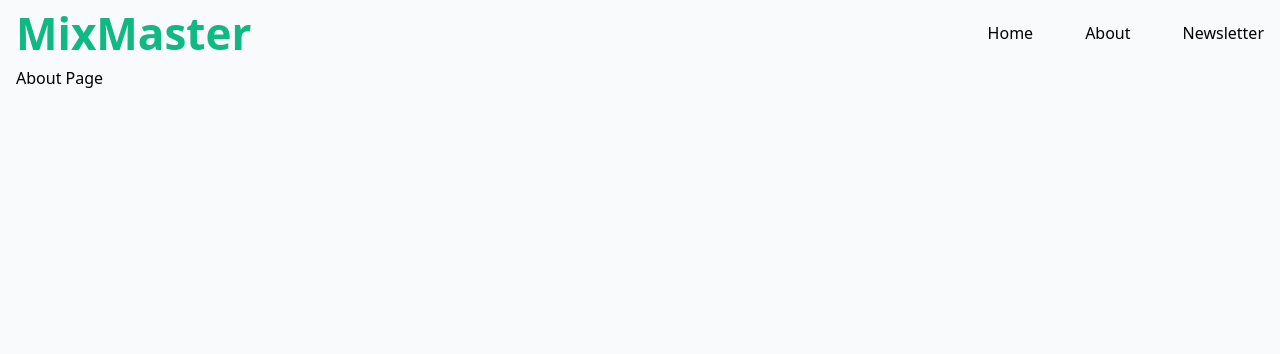
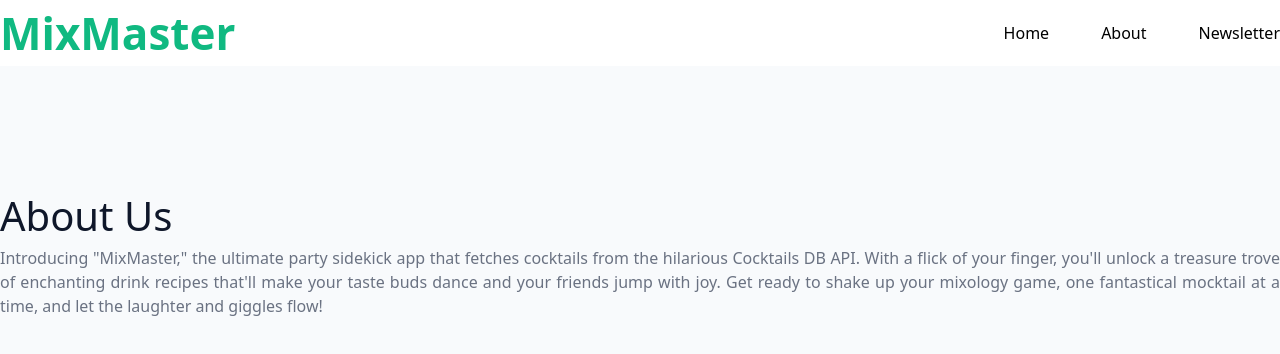
Before and after one commit to mani-hosseini/Cocktail, a React (Vite) app: page /about in a window 1280 px wide. Shown: the top 354 px of the page. Built offline with nearby package versions, Linux system fonts and the light colour scheme.

Commit message:
build about-us page and fix bug

```diff
--- a/src/components/header.jsx
+++ b/src/components/header.jsx
@@ -2,7 +2,8 @@ import { Link } from 'react-router-dom';
 
 function Header() {
     return (
-        <section className="max-w-7xl mx-auto px-4 flex items-center justify-between">
+        <header className={'bg-white mb-10'}>
+            <section className="max-w-7xl mx-auto flex items-center justify-between mb-[120px]">
                 <h1 className="text-[#10B981] text-[44px] font-bold">MixMaster</h1>
                 <nav className={'flex items-center gap-x-9'}>
                     <Link to="/" className="text-[16px] hover:text-[#10B981] mr-4">Home</Link>
@@ -10,6 +11,7 @@ function Header() {
                     <Link to="/newsletter" className="text-[16px] hover:text-[#10B981]">Newsletter</Link>
                 </nav>
             </section>
+        </header>
     );
 }
 
--- a/src/pages/about.jsx
+++ b/src/pages/about.jsx
@@ -1,9 +1,13 @@
-import { Link } from 'react-router-dom';
+import {Link} from 'react-router-dom';
 
 function About() {
     return (
-        <section className="max-w-7xl mx-auto px-4 flex items-center justify-between">
-            <h1>About Page</h1>
+        <section className="max-w-7xl mx-auto ">
+            <h3 className={'text-[40px] text-[#0F172A]'}>About Us</h3>
+            <p className={'text-[16px] text-gray-500 text-justify'}>Introducing "MixMaster," the ultimate party sidekick app that fetches cocktails from the hilarious
+                Cocktails DB API. With a flick of your finger, you'll unlock a treasure trove of enchanting drink
+                recipes that'll make your taste buds dance and your friends jump with joy. Get ready to shake up your
+                mixology game, one fantastical mocktail at a time, and let the laughter and giggles flow!</p>
         </section>
     );
 }
--- a/src/pages/home.jsx
+++ b/src/pages/home.jsx
@@ -3,9 +3,9 @@ import Items from "../components/items.jsx";
 
 function Home() {
     return (
-        <section className="max-w-7xl mx-auto px-4 mt-10">
+        <section className="max-w-7xl mx-auto px-4 ">
             <Form />
-            <section className="mt-10 grid grid-cols-3 gap-6  ">
+            <section className="mt-10 grid grid-cols-3 gap-6 ">
                 <Items />
             </section>
         </section>
```
Lines whose indentation alone changed are shown as unchanged.
